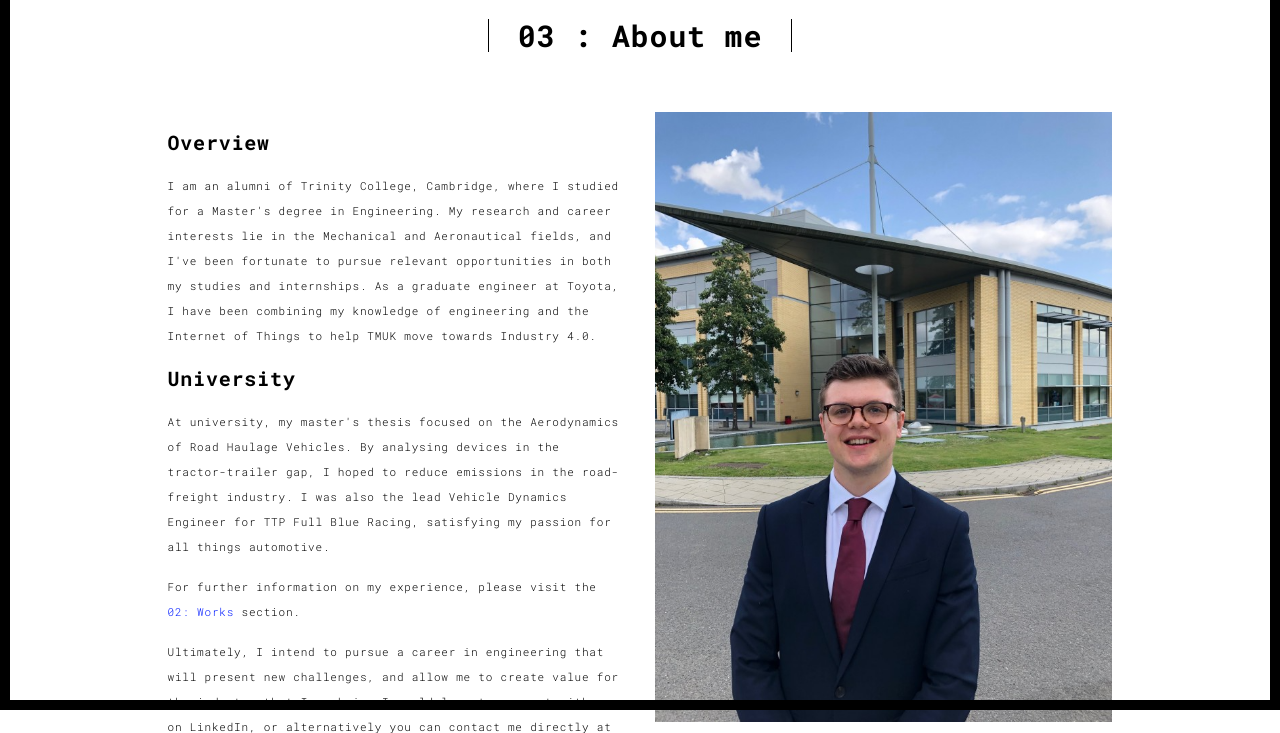
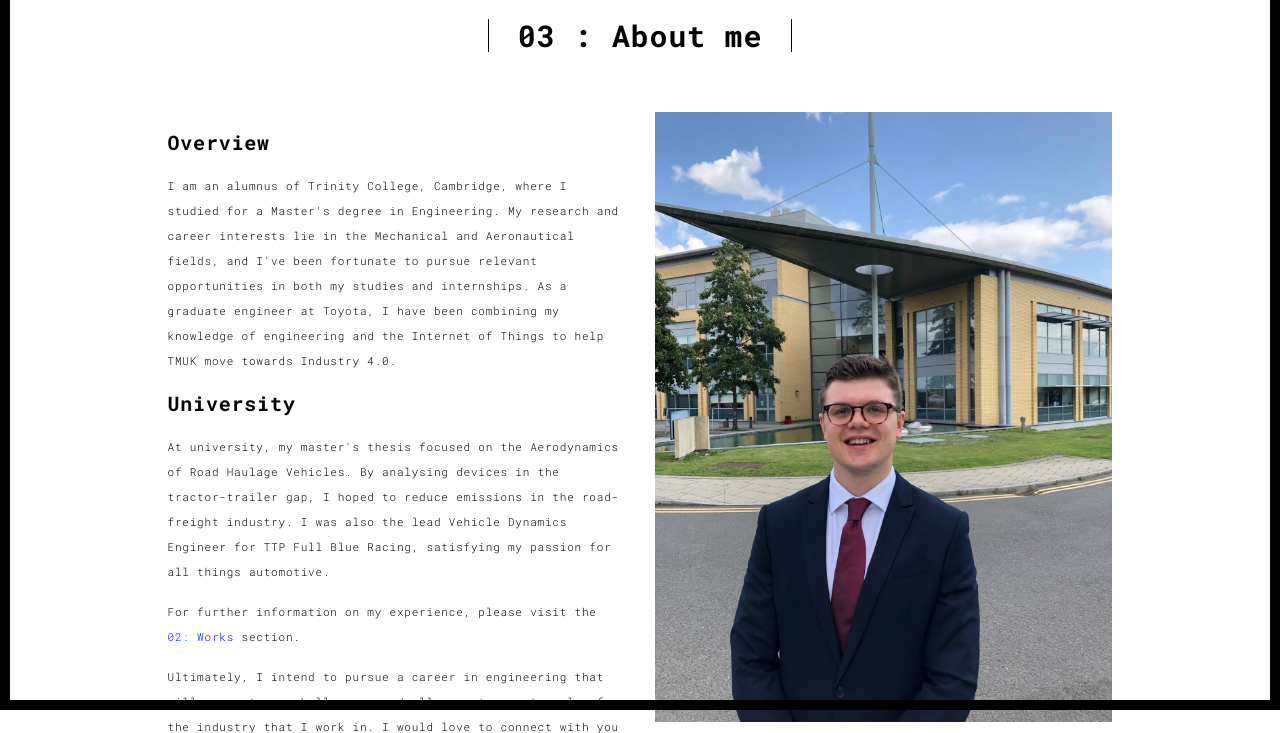
Before and after one commit to JosephStory/portfolio, a Flask app: page /about.html in a window 1280 px wide. Shown: the part 90-823 px from the top of the page. Run offline with Flask 2, Linux system fonts and the light colour scheme; some libraries are stand-ins or nearby versions.

Commit message:
Edited spelling on about me page

```diff
--- a/templates/about.html
+++ b/templates/about.html
@@ -64,11 +64,11 @@
               <div class="row">
                 <div class="col-xs-12 col-md-6">
                   <h3>Overview</h3>
-                  <p>I am an alumni of Trinity College, Cambridge, where I studied for a Master's degree in Engineering.
-                    My research and career interests lie in the Mechanical and Aeronautical fields, and I've been
-                    fortunate to pursue relevant opportunities in both my studies and internships. As a graduate
-                    engineer at Toyota, I have been combining my knowledge of engineering and the Internet of Things to
-                    help TMUK move towards Industry 4.0.</p>
+                  <p>I am an alumnus of Trinity College, Cambridge, where I studied for a Master's degree in
+                    Engineering. My research and career interests lie in the Mechanical and Aeronautical fields, and
+                    I've been fortunate to pursue relevant opportunities in both my studies and internships. As a
+                    graduate engineer at Toyota, I have been combining my knowledge of engineering and the Internet
+                    of Things to help TMUK move towards Industry 4.0.</p>
                   <h3>University</h3>
                   <p>At university, my master's thesis focused on the Aerodynamics of Road Haulage Vehicles. By
                     analysing devices in the tractor-trailer gap, I hoped to reduce emissions in the road-freight
```
